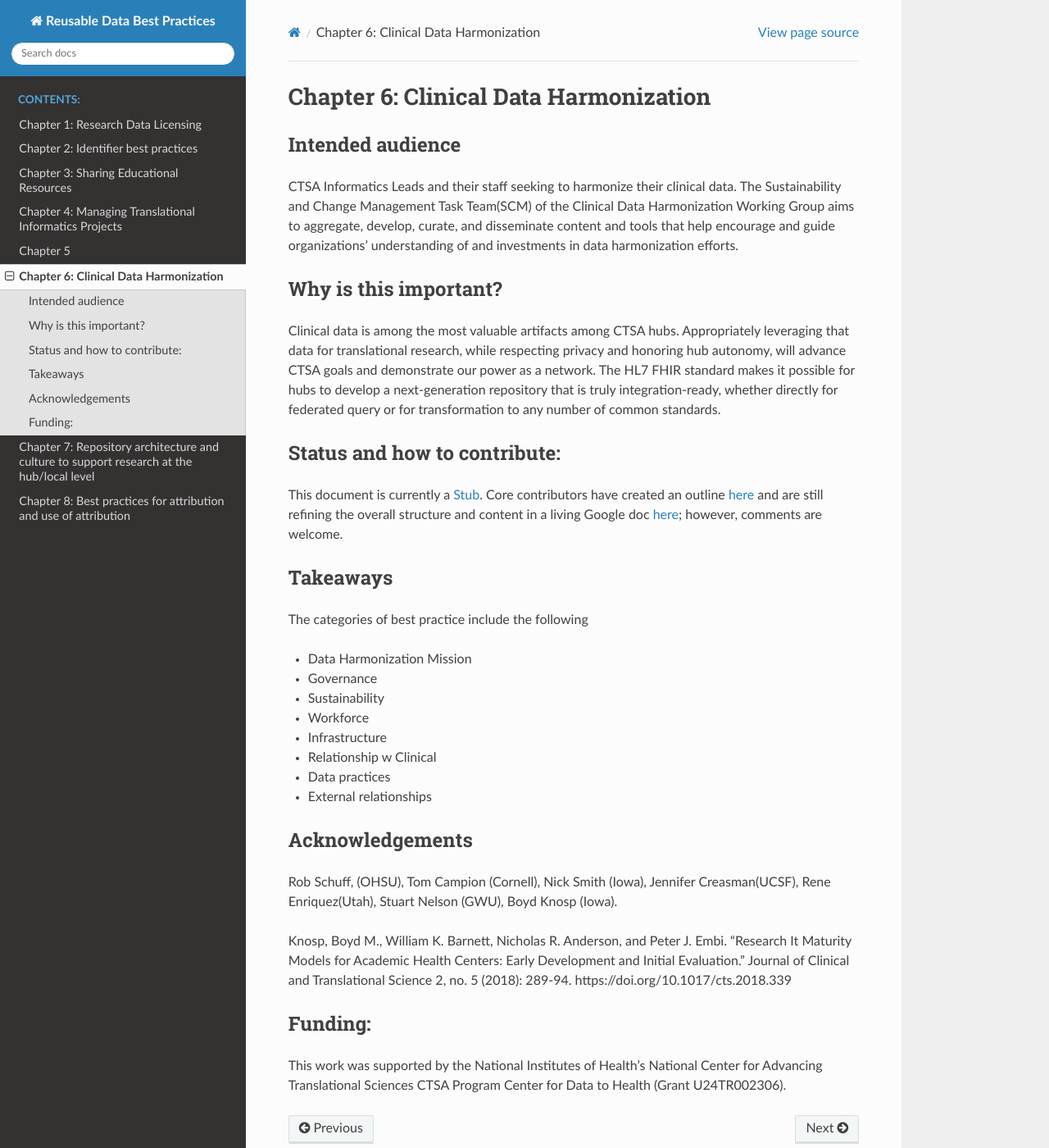
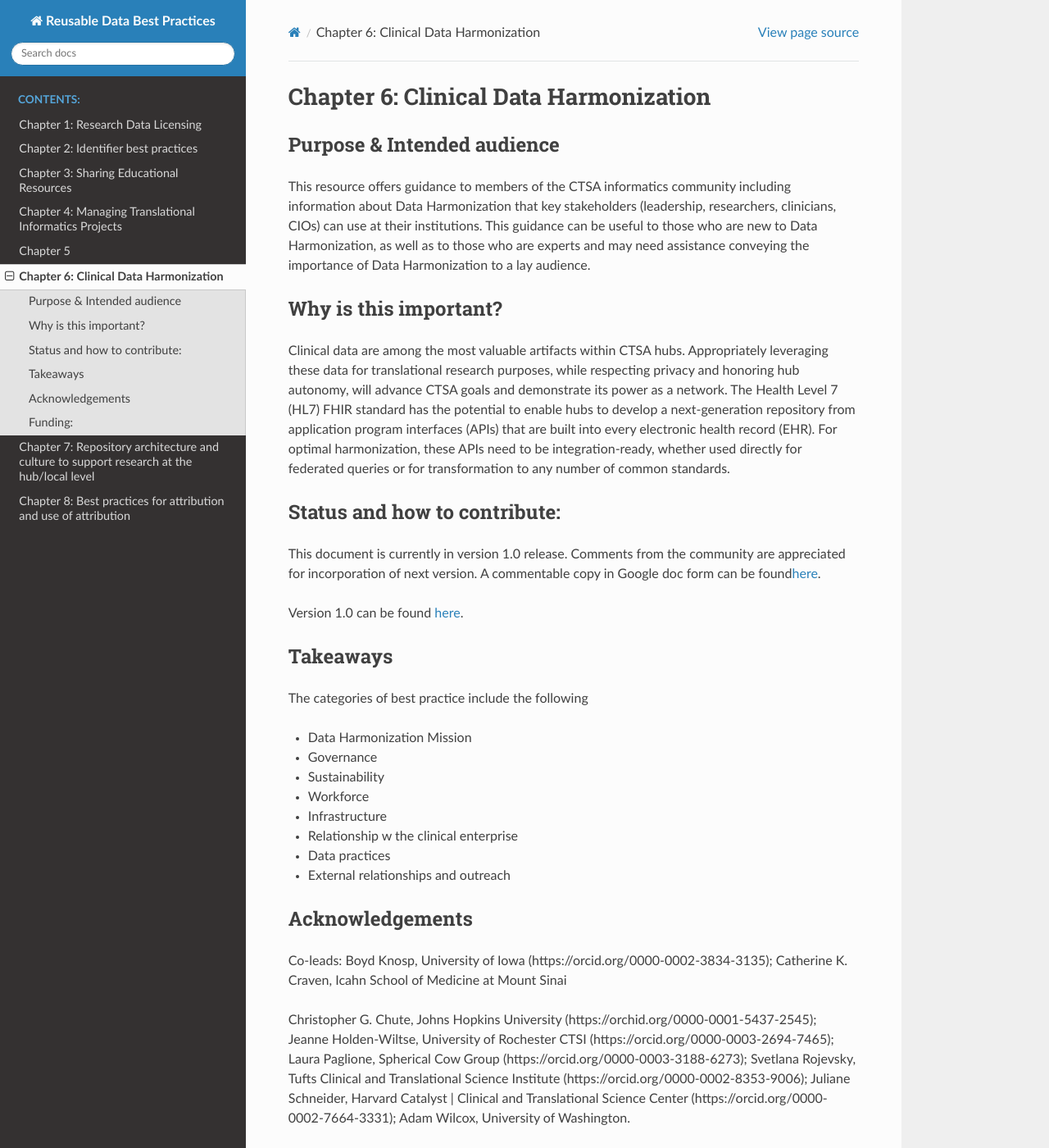
Before and after one commit to data2health/informatics-playbook, a Sphinx documentation site: the page built from docs/chapters/chapter_6.md, in a window 1280 px wide and 1400 px high. Shown: the whole window at 82% size. Built offline with Sphinx 7.4.7 and the Read the Docs theme 2.0.0, drawn with Linux system fonts in a browser that asks for light colours; some of the changed text lies outside the part shown.

Commit message:
Update chapter_6.md

```diff
--- a/docs/chapters/chapter_6.md
+++ b/docs/chapters/chapter_6.md
@@ -1,16 +1,19 @@
 # Chapter 6: Clinical Data Harmonization
 
-## Intended audience
+## Purpose & Intended audience
 
-CTSA Informatics Leads and their staff seeking to harmonize their clinical data. The Sustainability and Change Management Task Team(SCM) of the Clinical Data Harmonization Working Group aims to aggregate, develop, curate, and disseminate content and tools that help encourage and guide organizations’ understanding of and investments in data harmonization efforts.
+This resource offers guidance to members of the CTSA informatics community including information about Data Harmonization that key stakeholders (leadership, researchers, clinicians, CIOs) can use at their institutions. This guidance can be useful to those who are new to Data Harmonization, as well as to those who are experts and may need assistance conveying the importance of Data Harmonization to a lay audience.
 
 ## Why is this important?
 
-Clinical data is among the most valuable artifacts among CTSA hubs.  Appropriately leveraging that data for translational research, while respecting privacy and honoring hub autonomy, will advance CTSA goals and demonstrate our power as a network. The HL7 FHIR standard makes it possible for hubs to develop a next-generation repository that is truly integration-ready, whether directly for federated query or for transformation to any number of common standards.
+Clinical data are among the most valuable artifacts within CTSA hubs. Appropriately leveraging these data for translational research purposes, while respecting privacy and honoring hub autonomy, will advance CTSA goals and demonstrate its power as a network. The Health Level 7 (HL7) FHIR standard has the potential to enable hubs to develop a next-generation repository from application program interfaces (APIs) that are built into every electronic health record (EHR). For optimal harmonization, these APIs need to be integration-ready, whether used directly for federated queries or for transformation to any number of common standards.
 
 ## Status and how to contribute:
 
-This document is currently a [Stub](https://github.com/data2health/reusable-data-best-practices/blob/master/README.md#stages). Core contributors have created an outline [here](https://docs.google.com/document/d/1IKKbSxe19ZgayDnv5cqTUzDswNGWQvKZNUc2IgZvaL8/edit?usp=sharing) and are still refining the overall structure and content in a living Google doc [here](https://docs.google.com/document/d/1hIX1j2yfqcVbNmVxA8LawHRQ3Ol3Vzciq5JFi9fXdnk/edit?usp=sharing); however, comments are welcome.
+This document is currently in version 1.0 release.  Comments from the community are appreciated for incorporation of next version.  A commentable copy in Google doc form can be found[here](https://docs.google.com/document/d/1IKKbSxe19ZgayDnv5cqTUzDswNGWQvKZNUc2IgZvaL8/edit?usp=sharing).
+
+
+Version 1.0 can be found [here](https://github.com/data2health/reusable-data-best-practices/blob/master/README.md#stages).
 
 ## Takeaways
 
@@ -21,15 +24,17 @@ The categories of best practice include the following
 - Sustainability
 - Workforce
 - Infrastructure
-- Relationship w Clinical
+- Relationship w the clinical enterprise
 - Data practices
-- External relationships
+- External relationships and outreach
 
 ## Acknowledgements
+Co-leads: Boyd Knosp, University of Iowa (https://orcid.org/0000-0002-3834-3135); Catherine K. Craven, Icahn School of Medicine at Mount Sinai
 
-Rob Schuff, (OHSU), Tom Campion (Cornell), Nick Smith (Iowa), Jennifer Creasman(UCSF), Rene Enriquez(Utah), Stuart Nelson (GWU), Boyd Knosp (Iowa).
+Christopher G. Chute, Johns Hopkins University (https://orchid.org/0000-0001-5437-2545); Jeanne Holden-Wiltse, University of Rochester CTSI (https://orcid.org/0000-0003-2694-7465); Laura Paglione, Spherical Cow Group (https://orcid.org/0000-0003-3188-6273); Svetlana Rojevsky, Tufts Clinical and Translational Science Institute (https://orcid.org/0000-0002-8353-9006); Juliane Schneider, Harvard Catalyst | Clinical and Translational Science Center (https://orcid.org/0000-0002-7664-3331); Adam Wilcox, University of Washington.
 
-Knosp, Boyd M., William K. Barnett, Nicholas R. Anderson, and Peter J. Embi. "Research It Maturity Models for Academic Health Centers: Early Development and Initial Evaluation." Journal of Clinical and Translational Science 2, no. 5 (2018): 289-94. https://doi.org/10.1017/cts.2018.339
+Edited by: Lisa O’Keefe, Charisse Madlock-Brown, Andréa Volz
+
 
 ## Funding:
 
```
